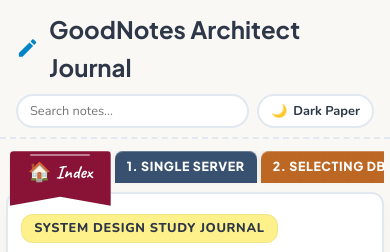
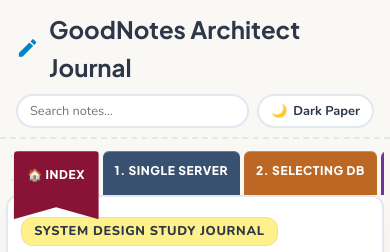
Before and after one commit to auysh8/System-design-notes, an Astro site: page / in a window 390 px wide. Shown: the top 252 px of the page. Built offline with nearby package versions, Linux system fonts and the light colour scheme; Astro itself is replaced by a stand-in of ours.

Commit message:
fix(tabs): remove bottom gap, maintain font style, and extend active ribbon tail

```diff
--- a/src/styles/global.css
+++ b/src/styles/global.css
@@ -163,15 +163,17 @@
 /* ===================================================
    Planner Binder Tabs (Image 2) & Ribbon Bookmark (Image 1)
    =================================================== */
+/* ===================================================
+   Planner Binder Tabs (Image 2) & Ribbon Bookmark (Image 1)
+   =================================================== */
 .tabs-header {
     display: flex;
     gap: 5px;
     padding-left: 1.75rem;
-    margin-bottom: -14px;
+    margin-bottom: -32px;
     overflow-x: auto;
     scrollbar-width: none;
     position: relative;
-    z-index: 20;
     align-items: flex-start;
 }
 
@@ -179,15 +181,15 @@
     display: none;
 }
 
-/* Inactive Tab: Classic Planner Index Tab (Image 2 style) */
+/* Inactive Tab: Classic Planner Index Tab - Tucked seamlessly behind paper */
 .tab-item {
     position: relative;
     display: inline-flex;
     align-items: center;
     justify-content: center;
     gap: 6px;
-    height: 32px;
-    padding: 0 1.15rem;
+    height: 50px;
+    padding: 0 1.15rem 8px 1.15rem;
     font-family: var(--font-title);
     font-size: 0.78rem;
     font-weight: 800;
@@ -196,64 +198,47 @@
     color: #ffffff !important;
     text-decoration: none;
     white-space: nowrap;
-    border-radius: 6px 6px 0 0;
-    box-shadow: inset 0 1px 0 rgba(255, 255, 255, 0.25), 0 -2px 5px rgba(0, 0, 0, 0.1);
-    transition: opacity 0.2s ease;
+    border-radius: 7px 7px 0 0;
+    box-shadow: inset 0 1px 0 rgba(255, 255, 255, 0.25);
+    transition: opacity 0.2s ease, transform 0.2s ease;
     opacity: 0.88;
     cursor: pointer;
     border: none;
-    transform: none;
-}
-
-/* Rich Planner Leather & Matte Palette (Image 2) */
+    z-index: 10;
+}
+
+/* Rich Planner Leather & Matte Palette */
 .tab-item:nth-child(6n+1) { background: #881337; } /* Maroon (Index) */
 .tab-item:nth-child(6n+2) { background: #1e3a5f; } /* Dark Slate Blue */
 .tab-item:nth-child(6n+3) { background: #b45309; } /* Amber / Camel */
 .tab-item:nth-child(6n+4) { background: #581c87; } /* Deep Purple */
-.tab-item:nth-child(6n+5) { background: #1e4b47; } /* Dark Emerald Teal (Image 1) */
+.tab-item:nth-child(6n+5) { background: #1e4b47; } /* Dark Emerald Teal */
 .tab-item:nth-child(6n+6) { background: #7c2d12; } /* Terracotta / Rust */
 
 .tab-item:hover {
     opacity: 1;
-    transform: none;
-}
-
-/* Active State: Hanging Ribbon Bookmark (Image 1 style) - Flush top, hangs downward */
+    transform: translateY(-2px);
+}
+
+/* Active State: Hanging Ribbon Bookmark - Drapes over front of paper */
 .tab-item.active {
     opacity: 1;
-    z-index: 35;
-    height: auto;
-    padding: 0.42rem 1.15rem 1.15rem 1.15rem;
-    font-family: var(--font-ribbon);
-    font-size: 1.15rem;
-    font-weight: 700;
-    text-transform: none;
-    letter-spacing: 0.01em;
+    z-index: 30;
+    height: 78px;
+    padding: 0 1.25rem 30px 1.25rem;
     color: #ffffff !important;
     border-radius: 4px 4px 0 0;
+    clip-path: polygon(0 0, 100% 0, 100% 100%, 50% calc(100% - 15px), 0 100%);
+    filter: drop-shadow(0 8px 10px rgba(0, 0, 0, 0.35));
+    box-shadow: none;
     transform: none;
-    clip-path: polygon(0 0, 100% 0, 100% 100%, 50% calc(100% - 9px), 0 100%);
-    filter: drop-shadow(0 6px 8px rgba(0, 0, 0, 0.3));
-    box-shadow: none;
-}
-
-/* Top ribbon stitch highlight */
-.tab-item.active::before {
-    content: '';
-    position: absolute;
-    top: 3px;
-    left: 20%;
-    right: 20%;
-    height: 2px;
-    background: rgba(255, 255, 255, 0.45);
-    border-radius: 1px;
 }
 
 .tab-item.active:hover {
     transform: none;
 }
 
-/* Main Paper Page */
+/* Main Paper Page - Sits in front of inactive tabs, behind active ribbon */
 .paper-page {
     background: var(--paper-card);
     border: 2px solid var(--border-soft);
@@ -261,7 +246,7 @@
     padding: 3rem 3.5rem;
     box-shadow: var(--shadow-paper);
     position: relative;
-    z-index: 5;
+    z-index: 20;
 }
 
 @media (max-width: 768px) {
@@ -1519,15 +1504,23 @@
     }
 
     .tabs-header {
-        padding-left: 4px;
+        padding-left: 8px;
         gap: 4px;
+        margin-bottom: -24px;
         -webkit-overflow-scrolling: touch;
     }
 
     .tab-item {
-        padding: 0.4rem 0.75rem;
-        font-size: 0.78rem;
-        border-radius: 8px 8px 0 0;
+        height: 44px;
+        padding: 0 0.75rem 6px 0.75rem;
+        font-size: 0.75rem;
+        border-radius: 6px 6px 0 0;
+    }
+
+    .tab-item.active {
+        height: 68px;
+        padding: 0 0.85rem 22px 0.85rem;
+        clip-path: polygon(0 0, 100% 0, 100% 100%, 50% calc(100% - 12px), 0 100%);
     }
 
     .paper-page {
```
